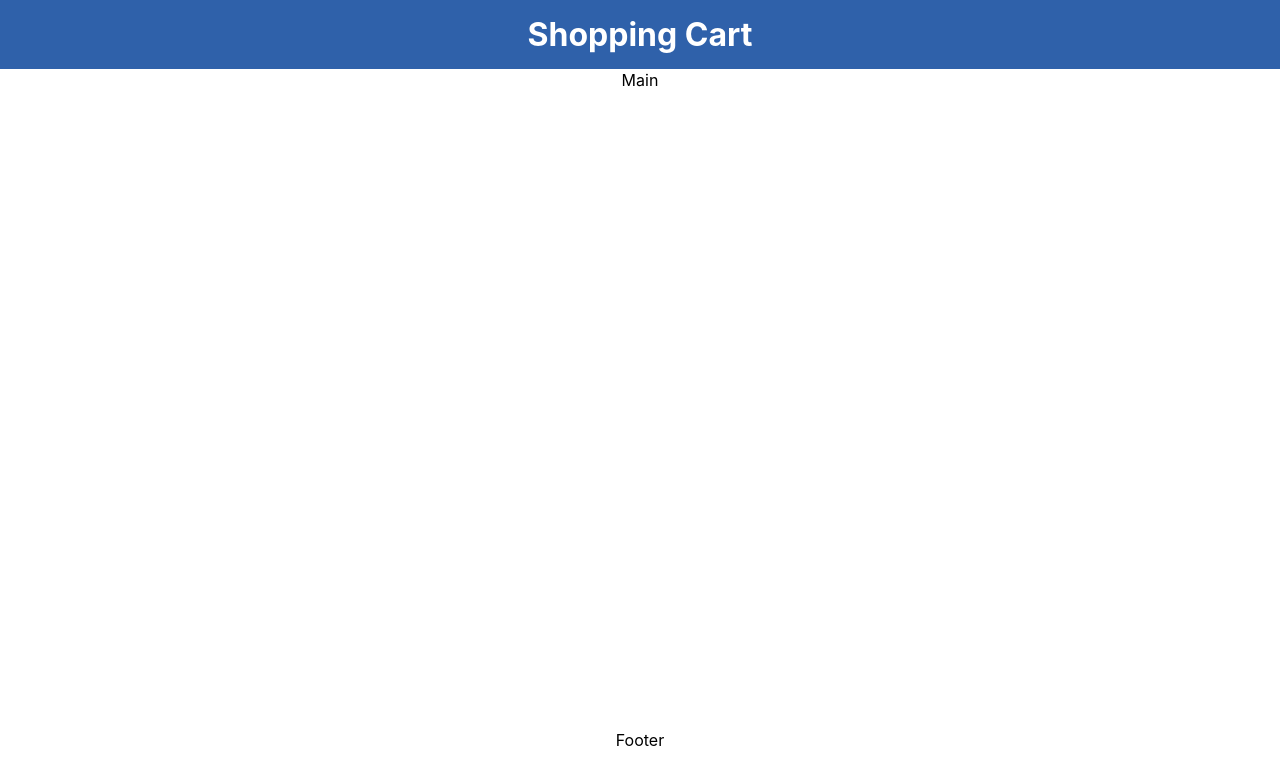
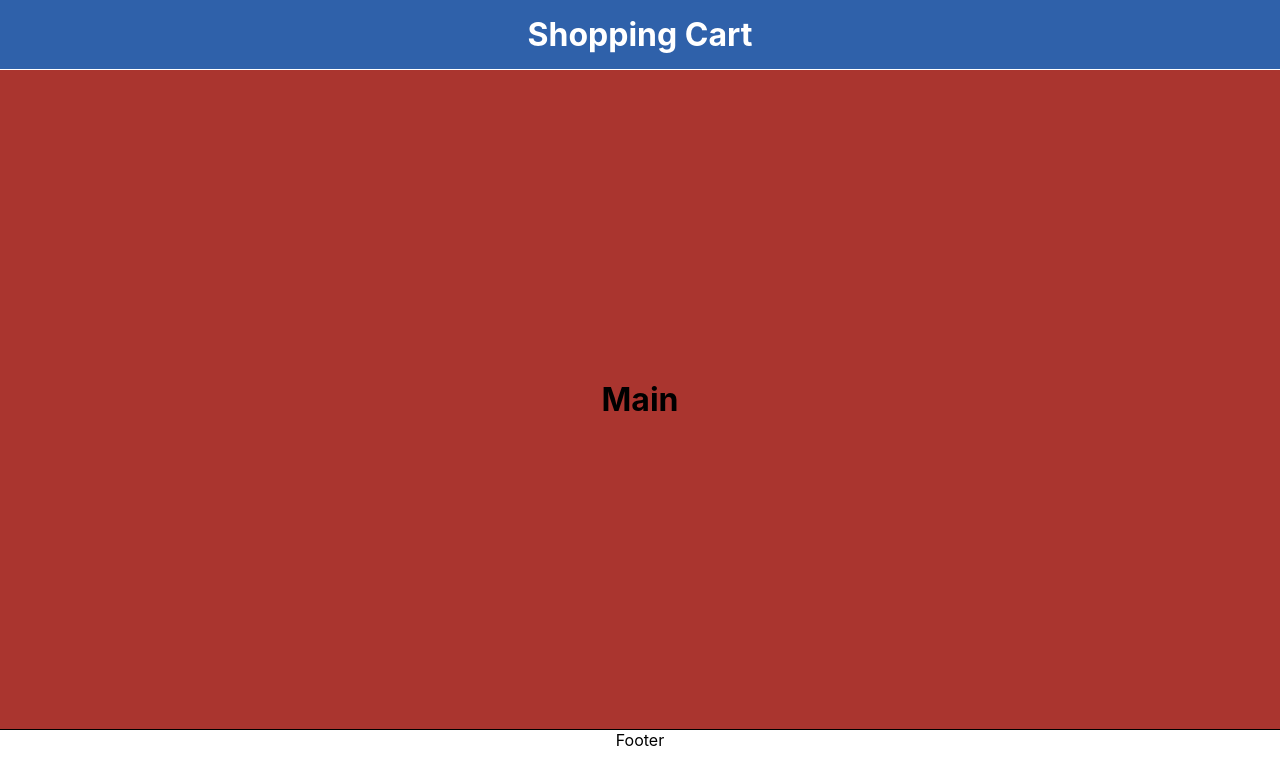
Before and after one commit to Amr7ahmed99/react-shopping-cart-app, a React (Create React App) app in the folder client/: page / in a window 1280 px wide. Shown: the top 784 px of the page. Built offline with nearby package versions, Linux system fonts and the light colour scheme.

Commit message:
main component

```diff
--- a/client/gulpfile.js
+++ b/client/gulpfile.js
@@ -11,8 +11,8 @@ const sass= gulpSass(require('sass'));
 
 
 gulp.task('sass', async ()=>{
-    gulp.watch('src/components/**/*.scss', async()=>{
-        gulp.src('src/components/**/*.scss').pipe(sass()).pipe(gulp.dest('src/css'));
+    gulp.watch('src/components/Local/**/*.scss', async()=>{
+        gulp.src('src/components/Local/**/*.scss').pipe(sass()).pipe(gulp.dest('src/css'));
     });
 });
 // gulp.task('log', async ()=>{
--- a/client/src/App.css
+++ b/client/src/App.css
@@ -4,9 +4,9 @@
   "header",
   "main",
   "footer";
+  grid-template-rows: 70px 1fr 70px;
   height: 100vh;
   text-align: center;
-  grid-template-rows: 70px 1fr 70px;
 }
 
 /* @keyframes App-logo-spin {
--- a/client/src/App.js
+++ b/client/src/App.js
@@ -1,13 +1,12 @@
 import './App.css';
-import Header from './components/header/Header';
+import Header from './components/Local/header/Header';
+import Main from './components/Local/main/Main';
 
 function App() {
   return (
     <div className="layout">
       <Header/>
-      <main>
-        Main
-      </main>
+      <Main/>
       <footer>
         Footer
       </footer>
--- a/client/src/components/header/Header.js
+++ b/client/src/components/Local/header/Header.js
@@ -1,5 +1,5 @@
 import React from 'react'
-import '../../css/header/Header.css';
+import '../../../css/header/Header.css';
 export default function Header() {
   return (
     <header>
--- a/client/src/components/header/Header.scss
+++ b/client/src/components/Local/header/Header.scss
@@ -1,5 +1,5 @@
 //Modules
-@use '../../Sass/mixins.scss' as mainSassFile;
+@use '../../../Sass/mixins.scss' as mainSassFile;
 
 header{
     @include mainSassFile.AppComponent("header", rgb(47 97 170), #fff);
--- /dev/null
+++ b/client/src/components/Local/main/Main.js
@@ -0,0 +1,9 @@
+import React from 'react';
+import '../../../css/main/Main.css';
+export default function Main() {
+  return (
+    <main>
+        Main
+    </main>
+  )
+}
--- /dev/null
+++ b/client/src/components/Local/main/Main.scss
@@ -0,0 +1,5 @@
+@use '../../../Sass/mixins.scss' as mainSassFile;
+
+main{
+    @include mainSassFile.AppComponent('main', rgb(170, 53, 47), #000);
+}
--- /dev/null
+++ b/client/src/css/main/Main.css
@@ -0,0 +1,12 @@
+main {
+  grid-area: "main";
+  padding: 10px;
+  font-size: 32px;
+  font-weight: bold;
+  display: flex;
+  align-items: center;
+  justify-content: center;
+  background-color: rgb(170, 53, 47);
+  border-bottom: 1px solid #000;
+  color: #000;
+}
```
